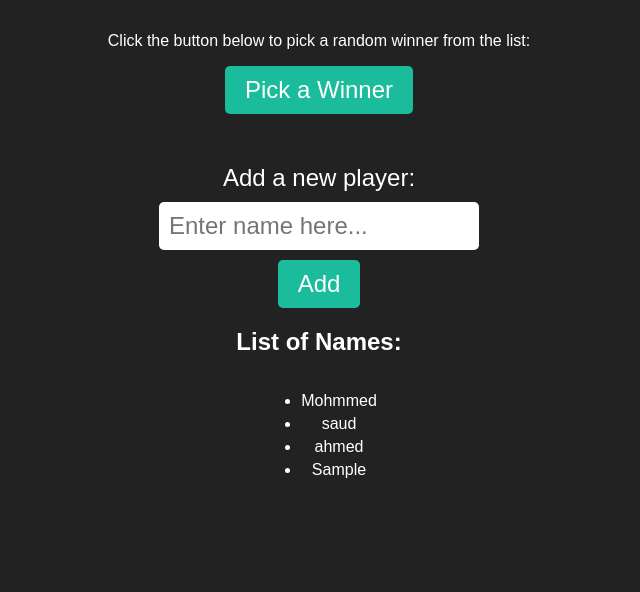
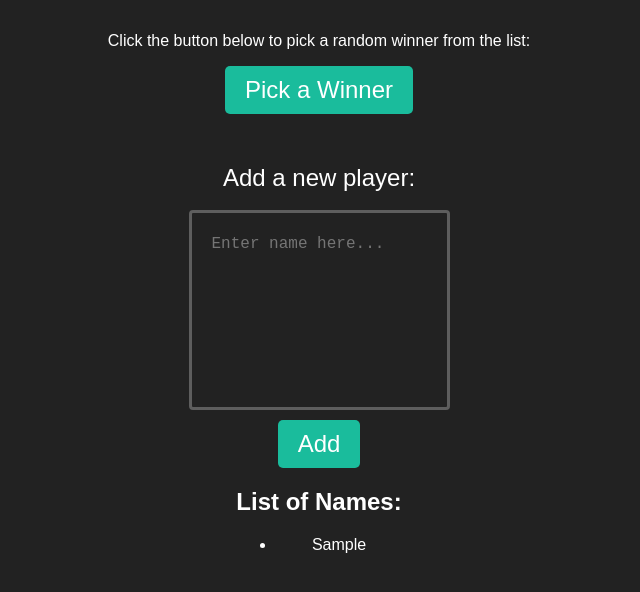
Before and after one commit to S3OD177/ibnzaidLinks, a plain HTML site: page PickWinner/index.html in a window 1280 px wide. Both pictures are taken after typing "Sample" into the empty fields and a click on the button "Add". Shown: the part 160-752 px from the top of the page, without its empty margins (321-961 px from the left). Drawn offline with Linux system fonts and the light colour scheme.

Commit message:
Update index.html

```diff
--- a/PickWinner/index.html
+++ b/PickWinner/index.html
@@ -12,6 +12,17 @@
             color: #fff;
             font-family: sans-serif;
         }
+
+        textarea {
+            height: 150px;
+            padding: 22px 20px;
+            border: 3px solid #5e5e5e;
+            border-radius: 4px;
+            background-color: #222;
+            font-size: 16px;
+            resize: none;
+            color: white;
+          }
 
         button {
             background-color: #1abc9c;
@@ -77,9 +88,12 @@
     <div id="result"></div>
     <div class="form-container">
         <label for="new-name">Add a new player:</label>
-        <input type="text" id="new-name" placeholder="Enter name here...">
+        <br>
+        <textarea type="text" id="new-name" placeholder="Enter name here..."></textarea>
+        <!-- <input type="text" id="new-name" placeholder="Enter name here...">
+        <input type="text" id="new-name" placeholder="Enter name here..."> -->
         <button id="add-name">Add</button>
-        <div class="names">
+        <div class="names" id="names-list" style="display: none;">
             <h2>List of Names:</h2>
             <ul id="name-list"></ul>
         </div>
@@ -87,10 +101,13 @@
 
     <script>
         // List of names to choose from
-        let names = ['Mohmmed','saud','ahmed'];
+        let names = [];
 
         // Function to pick a random name and display the result
         function pickWinner() {
+            if (names.length == 0) {
+                return
+            }
             var subName = [...names];
 
             const result = document.getElementById('result');
@@ -117,12 +134,20 @@
                         result.classList.remove('animated', 'bounceIn');
                     }, 1000);
                 }
-            }, 200);
+            }, 300);
         }
 
 
         // Function to display the list of names
         function displayNames() {
+            if (names.length != 0) {
+                var namesDiv = document.getElementById("names-list");
+                namesDiv.style.display = "block";
+            } else {
+                var namesDiv = document.getElementById("names-list");
+                namesDiv.style.display = "none";
+            }
+
             var list = document.getElementById('name-list');
             list.innerHTML = '';
             for (var i = 0; i < names.length; i++) {
@@ -135,7 +160,7 @@
         // Function to add a new player to the list
         function addPlayer() {
             const newPlayerInput = document.getElementById('new-name');
-            const newPlayerNames = newPlayerInput.value.split(',').map(name => name.trim());
+            const newPlayerNames = newPlayerInput.value.split('\n').map(name => name.trim());
             for (const newPlayerName of newPlayerNames) {
                 if (newPlayerName !== '') {
                     // check if the name already exists
@@ -160,8 +185,8 @@
         addPlayerButton.addEventListener('click', addPlayer);
 
         // Display the initial list of names
+        document.getElementsByTagName("h1")[0].style.fontSize = "6vw";
         displayNames();
-        document.getElementsByTagName("h1")[0].style.fontSize = "6vw";
     </script>
 </body>
 
```
